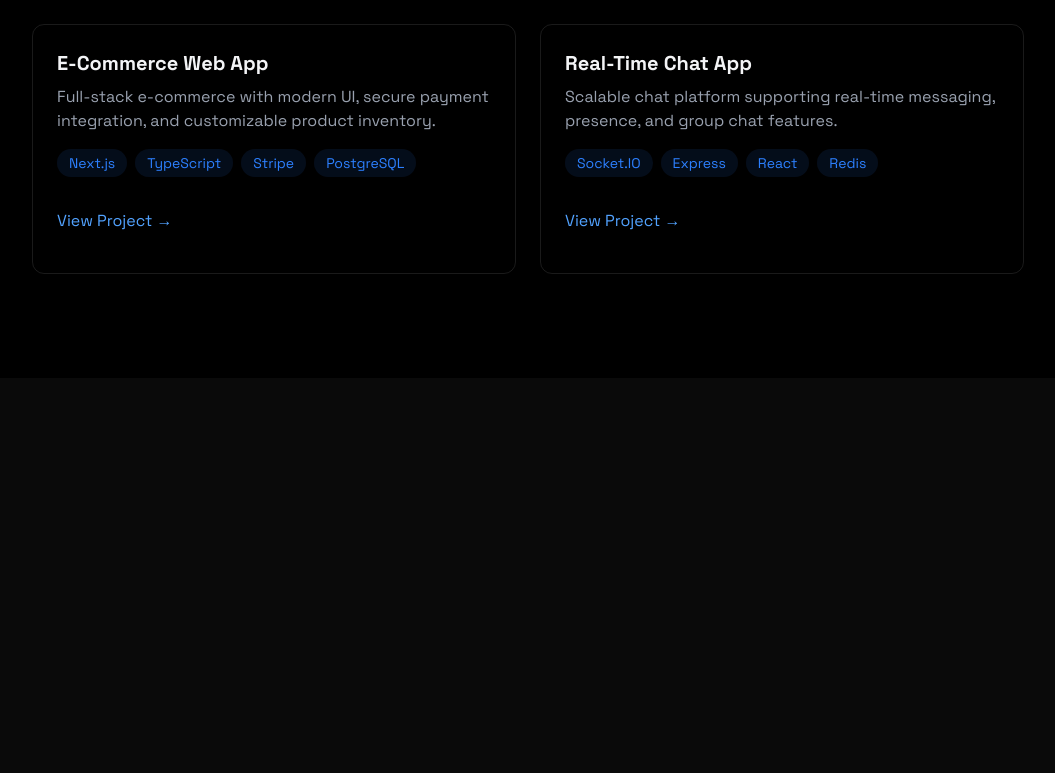
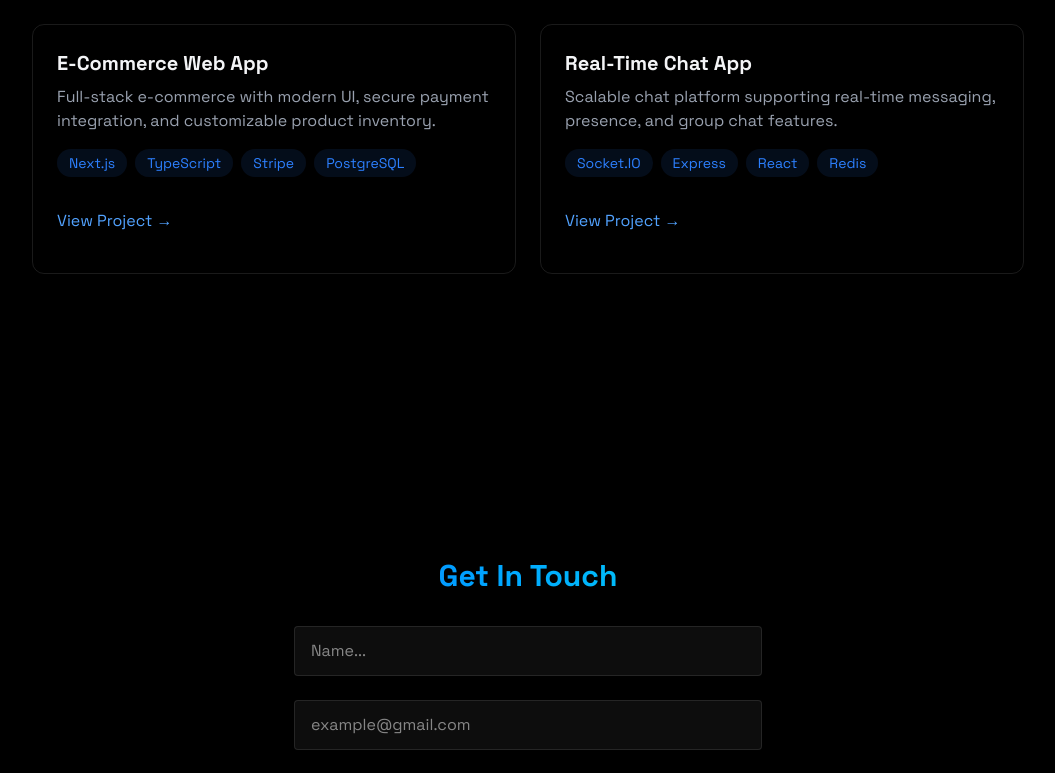
Before and after one commit to gggungraja/beautiful-portfolio-new, a React (Vite) app: page / in a window 1280 px wide. Shown: the part 2022-2795 px from the top of the page, without its empty margins (112-1167 px from the left). Before the commit the page ends 2400 px from the top, so only its background shows below. Built offline with nearby package versions, Linux system fonts and the light colour scheme.

Commit message:
siap hosting

```diff
--- a/src/App.jsx
+++ b/src/App.jsx
@@ -6,6 +6,7 @@
 import { Home } from "./components/sections/Home";
 import { About } from "./components/sections/About";
 import { Projects } from "./components/sections/Projects";
+import { Contact } from "./components/sections/Contact";
 import "./index.css";
 
 function App() {
@@ -25,6 +26,7 @@
         <Home />
         <About />
         <Projects />
+        <Contact />
       </div>
     </>
   );
--- /dev/null
+++ b/src/components/RevealOnScroll.jsx
@@ -0,0 +1,26 @@
+import { useEffect, useRef } from "react";
+
+export const RevealOnScroll = ({ children }) => {
+  const ref = useRef(null);
+
+  useEffect(() => {
+    const observer = new IntersectionObserver(
+      ([entry]) => {
+        if (entry.isIntersecting) {
+          ref.current.classList.add("visible");
+        }
+      },
+      { threshold: 0.2, rootMargin: "0px 0px -50px 0px" }
+    );
+
+    if (ref.current) observer.observe(ref.current);
+
+    return () => observer.disconnect();
+  });
+
+  return (
+    <div ref={ref} className="reveal">
+      {children}
+    </div>
+  );
+};
--- a/src/components/sections/About.jsx
+++ b/src/components/sections/About.jsx
@@ -1,3 +1,5 @@
+import { RevealOnScroll } from "../RevealOnScroll";
+
 export const About = () => {
   const frontendSkills = [
     "React",
@@ -13,6 +15,7 @@
       id="about"
       className="min-h-screen flex items-center justify-center py-20"
     >
+      <RevealOnScroll>
         <div className="max-2-3xl mx-auto px-4">
           <h2 className="text-3xl font-bold mb-8 bg-gradient-to-r from-blue-500 to-cyan-400 bg-clip-text text-transparent text-center">
             About Me
@@ -60,12 +63,12 @@
               <h3 className="text-xl font-bold mb-4"> 🏫 Education </h3>
               <ul className="list-disc list-inside text-gray-300 space-y-2">
                 <li>
-                <strong> Under Graduate Computer Engineering</strong> - Udayana
-                University (2022-2025)
+                  <strong> Under Graduate Computer Engineering</strong> -
+                  Udayana University (2022-2025)
                 </li>
                 <li>
-                Relevant Coursework: Mobile Development, Web Development, Cloud
-                Computing
+                  Relevant Coursework: Mobile Development, Web Development,
+                  Cloud Computing
                 </li>
               </ul>
             </div>
@@ -73,23 +76,27 @@
               <h3 className="text-xl font-bold mb-4"> 💼 Work Experience </h3>
               <div className="space-y-4 text-gray-300">
                 <div>
-                <h4 className="font-semibold"> Project Manager at CulturLens (2024-2025) </h4>
+                  <h4 className="font-semibold">
+                    {" "}
+                    Project Manager at CulturLens (2024-2025){" "}
+                  </h4>
                   <p>
-                  Develop and maintained microservices for machine learing based
-                  applications.
+                    Develop and maintained microservices for machine learing
+                    based applications.
                   </p>
                 </div>
                 <div>
                   <h4 className="font-semibold"> Internship (2024-2025) </h4>
                   <p>
-                  Develop and maintained microservices for machine learing based
-                  applications.
+                    Develop and maintained microservices for machine learing
+                    based applications.
                   </p>
                 </div>
               </div>
             </div>
           </div>
         </div>
+      </RevealOnScroll>
     </section>
   );
 };
--- a/src/components/sections/Contact.jsx
+++ b/src/components/sections/Contact.jsx
@@ -0,0 +1,97 @@
+import { useState } from "react";
+import { RevealOnScroll } from "../RevealOnScroll";
+import emailjs from "emailjs-com";
+
+export const Contact = () => {
+  const [formData, setFormData] = useState({
+    name: "",
+    email: "",
+    message: "",
+  });
+
+  const handleSubmit = (e) => {
+    e.preventDefault();
+
+    emailjs
+      .sendForm(
+        import.meta.env.VITE_SERVIC_ID,
+        import.meta.env.VITE_TEMPLATE_ID,
+        e.target,
+        import.meta.env.VITE_PUBLIC_KEY
+      )
+      .then((result) => {
+        alert("Message Sent!");
+        setFormData({ name: "", email: "", message: "" });
+      })
+      .catch(() => alert("Oops! Something went wrong. Please try again."));
+  };
+
+  return (
+    <section
+      id="contact"
+      className="min-h-screen flex items-center justify-center py-20"
+    >
+      <RevealOnScroll>
+        <div className="px-4 w-full min-w-[300px] md:w-[500px] sm:w-2/3 p-6">
+          <h2 className="text-3xl font-bold mb-8 bg-gradient-to-r from-blue-500 to-cyan-400 bg-clip-text text-transparent text-center">
+            {" "}
+            Get In Touch
+          </h2>
+          <form className="space-y-6" onSubmit={handleSubmit}>
+            <div className="relative">
+              <input
+                type="text"
+                id="name"
+                name="name"
+                required
+                value={formData.name}
+                className="w-full bg-white/5 border border-white/10 rounded px-4 py-3 text-white transition focus:outline-none focus:border-blue-500 focus:bg-blue-500/5"
+                placeholder="Name..."
+                onChange={(e) =>
+                  setFormData({ ...formData, name: e.target.value })
+                }
+              />
+            </div>
+
+            <div className="relative">
+              <input
+                type="email"
+                id="email"
+                name="email"
+                required
+                value={formData.email}
+                className="w-full bg-white/5 border border-white/10 rounded px-4 py-3 text-white transition focus:outline-none focus:border-blue-500 focus:bg-blue-500/5"
+                placeholder="example@gmail.com"
+                onChange={(e) =>
+                  setFormData({ ...formData, email: e.target.value })
+                }
+              />
+            </div>
+
+            <div className="relative">
+              <textarea
+                id="message"
+                name="message"
+                required
+                rows={5}
+                value={formData.message}
+                className="w-full bg-white/5 border border-white/10 rounded px-4 py-3 text-white transition focus:outline-none focus:border-blue-500 focus:bg-blue-500/5"
+                placeholder="Your Message..."
+                onChange={(e) =>
+                  setFormData({ ...formData, message: e.target.value })
+                }
+              />
+            </div>
+
+            <button
+              type="submit"
+              className="w-full bg-blue-500 text-white py-3 px-6 rounded font-medium transition relative overflow-hidden hover:-translate-y-0.5 hover:shadow-[0_0_15px_rgba(59,130,246,0.4)]"
+            >
+              Send Message
+            </button>
+          </form>
+        </div>
+      </RevealOnScroll>
+    </section>
+  );
+};
--- a/src/components/sections/Home.jsx
+++ b/src/components/sections/Home.jsx
@@ -1,9 +1,12 @@
+import { RevealOnScroll } from "../RevealOnScroll";
+
 export const Home = () => {
   return (
     <section
       id="home"
       className="min-h-screen flex items-center justify-center relative"
     >
+      <RevealOnScroll>
       <div className="text-center z-10 px-4">
         <h1 className="text-5xl md:text-7xl font-bold mb-6 bg-gradient-to-r from-blue-500 to-cyan-400 bg-clip-text text-transparent leading-right">
           Hi, I'm Gung Raja
@@ -33,6 +36,7 @@
           </a>
         </div>
       </div>
+      </RevealOnScroll>
     </section>
   );
 };
--- a/src/components/sections/Projects.jsx
+++ b/src/components/sections/Projects.jsx
@@ -1,9 +1,12 @@
+import { RevealOnScroll } from "../RevealOnScroll";
+
 export const Projects = () => {
   return (
     <section
       id="projects"
       className="min-h-screen flex items-center justify-center py-20"
     >
+      <RevealOnScroll>
         <div className="max-w-5xl mx-auto px-4">
           <h2 className="text-3xl font-bold mb-8 bg-gradient-to-r from-blue-500 to-cyan-400 bg-clip-text text-transparent text-center">
             Featured Projects
@@ -157,6 +160,7 @@
             </div>
           </div>
         </div>
+      </RevealOnScroll>
     </section>
   );
 };
--- a/src/index.css
+++ b/src/index.css
@@ -47,3 +47,14 @@
     animation: loading 0.8s ease infinite;
   }
 }
+
+.reveal {
+  opacity: 0;
+  transform: translateY(20px);
+  transition: opacity 0.7s ease, transform 0.7s ease;
+}
+
+.reveal.visible {
+  opacity: 1;
+  transform: translateY(0);
+}
```
Also changed, not shown: 1 other file (tests, documents, lock files or other folders). Lines whose indentation alone changed are shown as unchanged.
